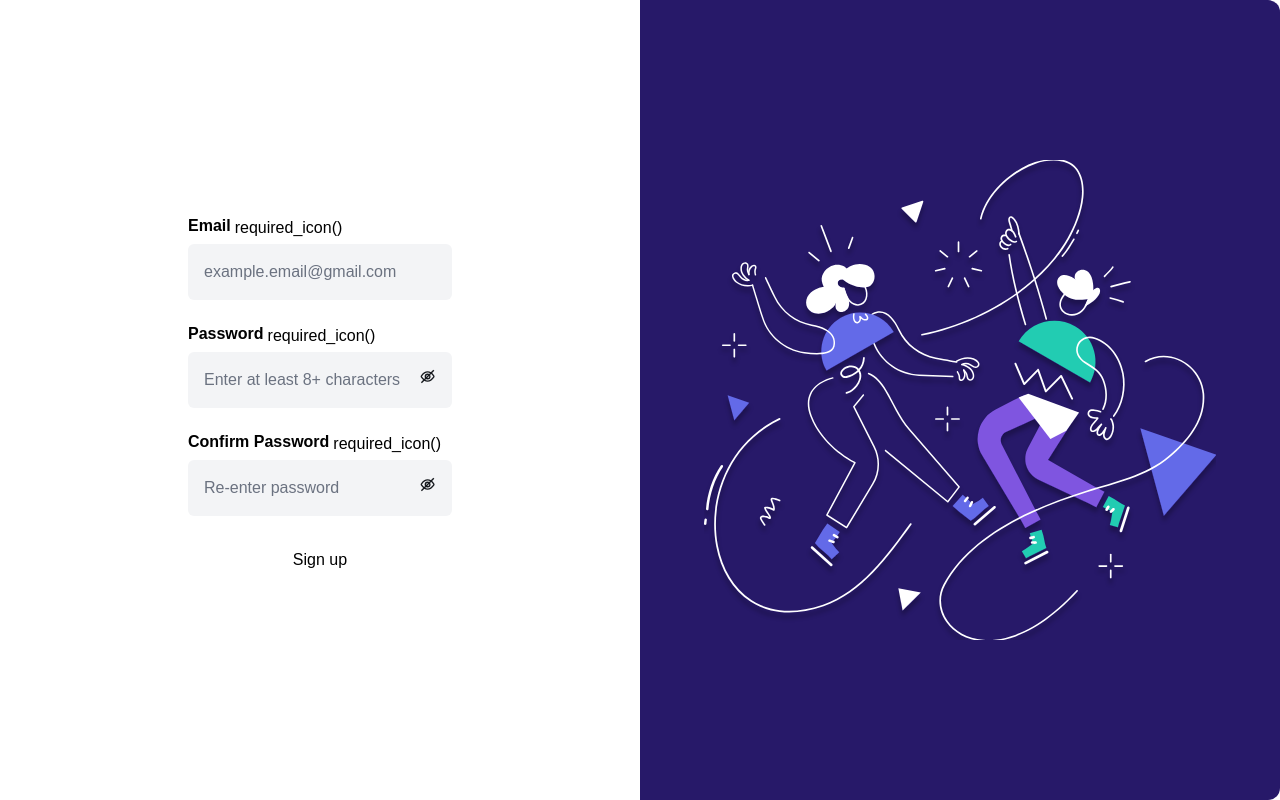
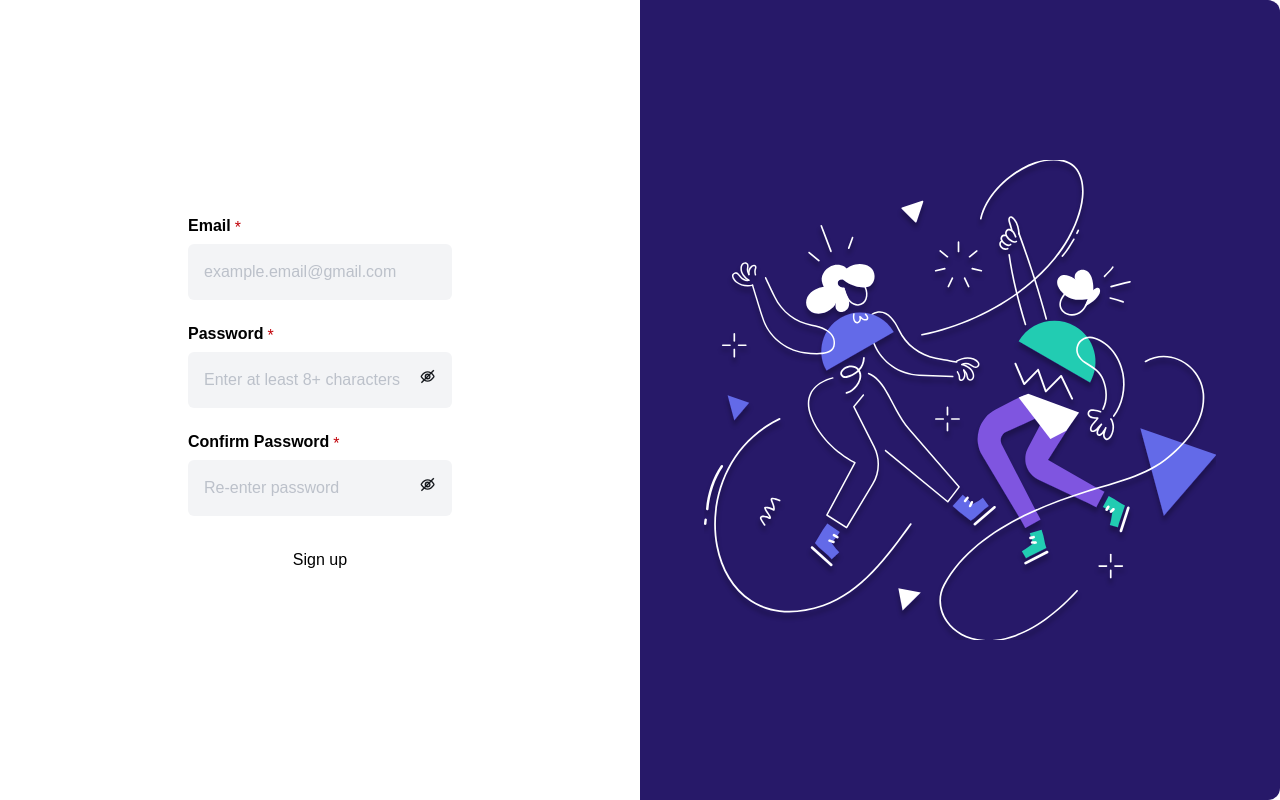
Before and after one commit to SehamAnter1/Hope-for-Tomorrow-Nextjs, a Next.js app: page /auth/register in a window 1280 px wide. Built offline with nearby package versions, Linux system fonts and the light colour scheme.

Commit message:
adjust login style

```diff
--- a/src/app/globals.css
+++ b/src/app/globals.css
@@ -16,6 +16,8 @@
 
 --secondary: #171a1f;
 --light-gray: #f3f4f6;
+--light-gray-secondary: #bcc1ca;
+
 
 
 
@@ -29,6 +31,8 @@
 --color-primary: var(--primary);
 --color-secondary: var(--secondary);
 --color-light-gray: var(--light-gray);
+--color-light-gray-secondary: var(--light-gray-secondary);
+
 
 
 
--- a/src/components/Form_Builder.jsx
+++ b/src/components/Form_Builder.jsx
@@ -166,7 +166,7 @@ const Form_Builder = ({
                                 <label htmlFor={item?.fieldName} className={`font-bold leading-[20px]`}>
                                     {item?.label}
                                 </label>
-                                {item?.validator?.required && "required_icon()"}
+                                {item?.validator?.required && <span className="text-red-700">*</span>}
                             </div>
                         )}
                         <div
@@ -191,7 +191,7 @@ const Form_Builder = ({
                                     : ""
                             }`
                                     : ""
-                            } ${errors[item.fieldName] ? "border-1 !border-on-container-error" : ""}`}
+                            } ${errors[item.fieldName] ? "border-1 !border-red-700" : ""}`}
                         >
                             {item?.icon && <span className="">{item?.icon}</span>}
                             <Controller
@@ -412,7 +412,7 @@ const Form_Builder = ({
 
                         {errors[item.fieldName] && (
                             <p
-                                className={`flex px-[16px] text-start items-start gap-[4px] text-on-container-error label__large relative ${
+                                className={`flex text-start items-start gap-[4px] text-red-700 label__large relative ${
                                     item?.type === "file" ? "mx-auto" : ""
                                 } `}
                             >
--- a/src/components/Input.jsx
+++ b/src/components/Input.jsx
@@ -9,7 +9,9 @@ const Input = ({label, type, placeholder, from, error, disabled, inputValue, han
                 onChange={(e) => handleChange(e.target.value)}
                 disabled={disabled}
                 min={min}
-                className={`input_container w-full input-field  ${error ? "input-error" : ""} ${className} `}
+                className={` placeholder:!text-light-gray-secondary w-full input-field  ${
+                    error ? "text-red-700" : ""
+                } ${className} `}
             />
         </>
     );
```
